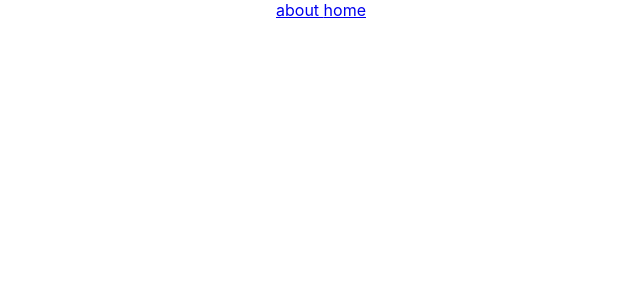
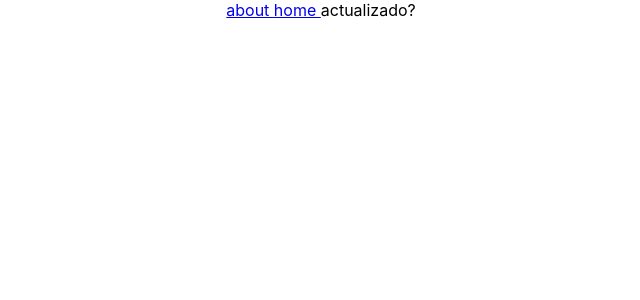
Before and after one commit to ifuenteromero/browser, a React (Create React App) app: page / in a window 1280 px wide. Shown: the top 300 px of the page, without its empty margins (319-959 px from the left). Built offline with nearby package versions, Linux system fonts and the light colour scheme.

Commit message:
actualizado

```diff
--- a/src/App.js
+++ b/src/App.js
@@ -10,6 +10,7 @@ function App() {
     <div className="App">
         <Link to ="/about" > about </Link>
         <Link to ="/home" > home </Link>
+        actualizado?
         <Route path ="/about" component ={About}/>
         <Route path = "/home" component = {Home} />
     </div>
```
